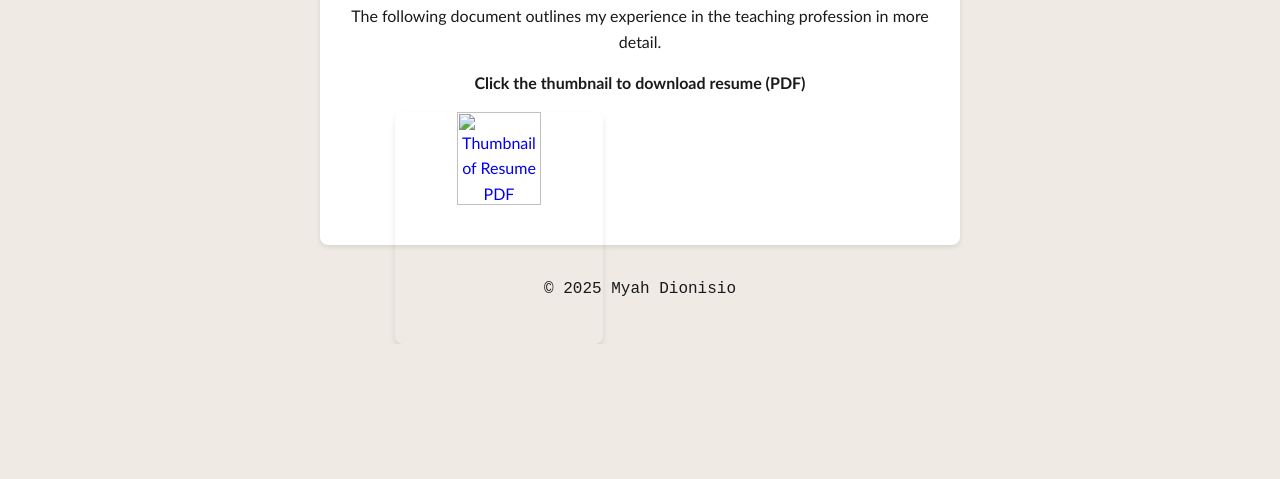
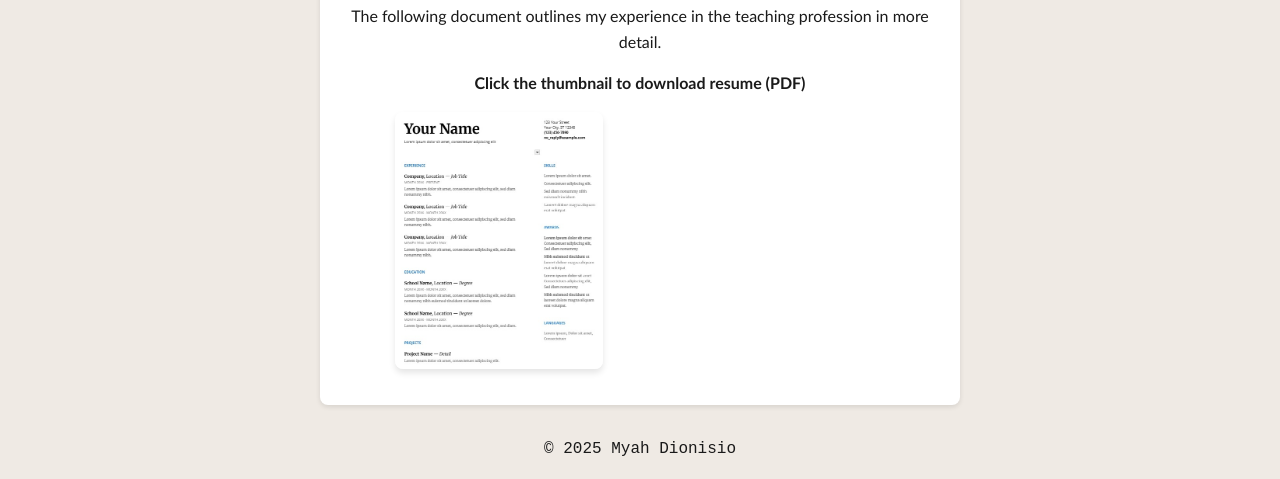
Before and after one commit to myah-dionisio/myah-dionisio.github.io, a plain HTML site: page resume.html in a window 1280 px wide. Shown: the part 552-1031 px from the top of the page. Before the commit the page ends 896 px from the top, so only its background shows below. Drawn offline with Linux system fonts and the light colour scheme.

Commit message:
Update resume.html

```diff
--- a/resume.html
+++ b/resume.html
@@ -53,7 +53,7 @@
           <p>The following document outlines my experience in the teaching profession in more detail.</p>
           <p><strong>Click the thumbnail to download resume (PDF)</strong></p>
           <figure>
-            <a href="docs/resume.pdf" download="resume" type="application/pdf" aria-label="Download Resume PDF"><img src="images/resume.jpg" class="thumbnail" alt="Thumbnail of Resume PDF" width="300" loading="lazy"></a>
+            <a href="docs/resume.pdf" download="resume" type="application/pdf" aria-label="Download Resume PDF"><img src="my_folder/resume.jpg" class="thumbnail" alt="Thumbnail of Resume PDF" width="300" loading="lazy"></a>
           </figure>
     </div>
         </section>
```
